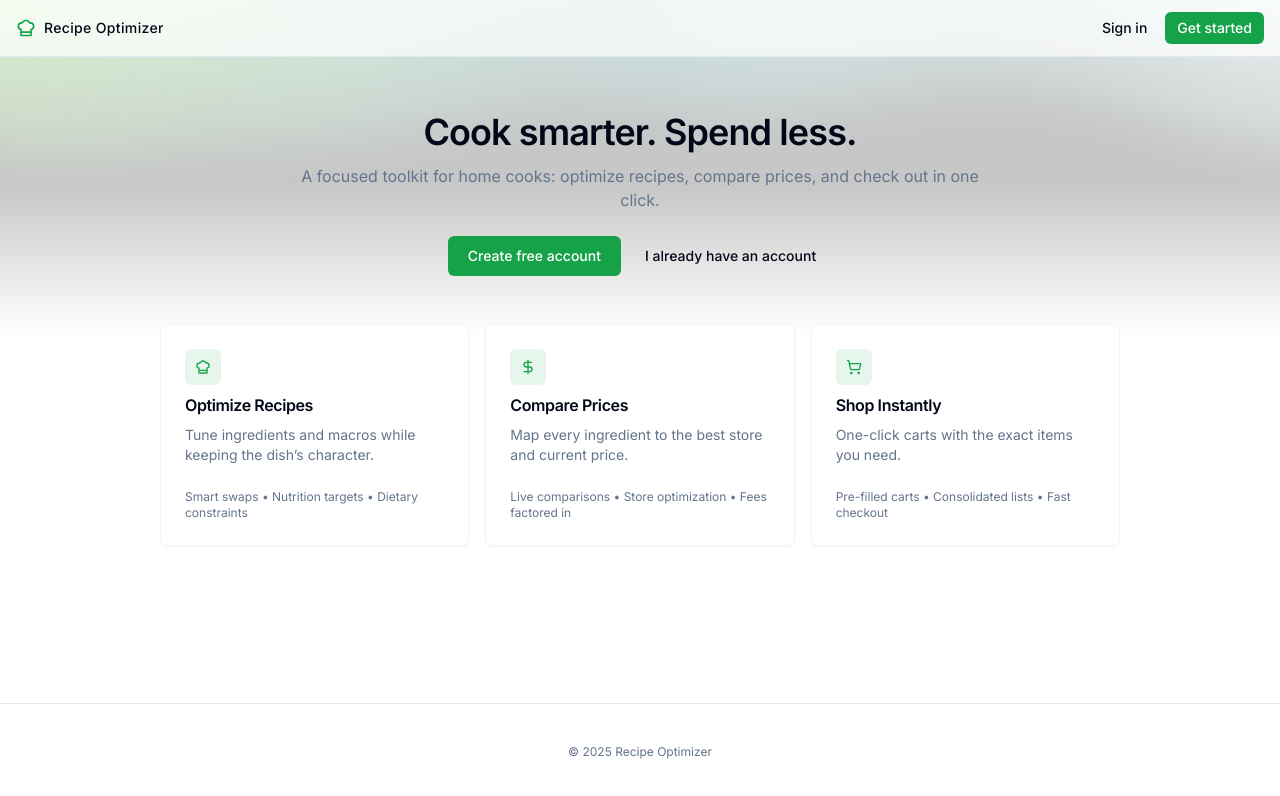
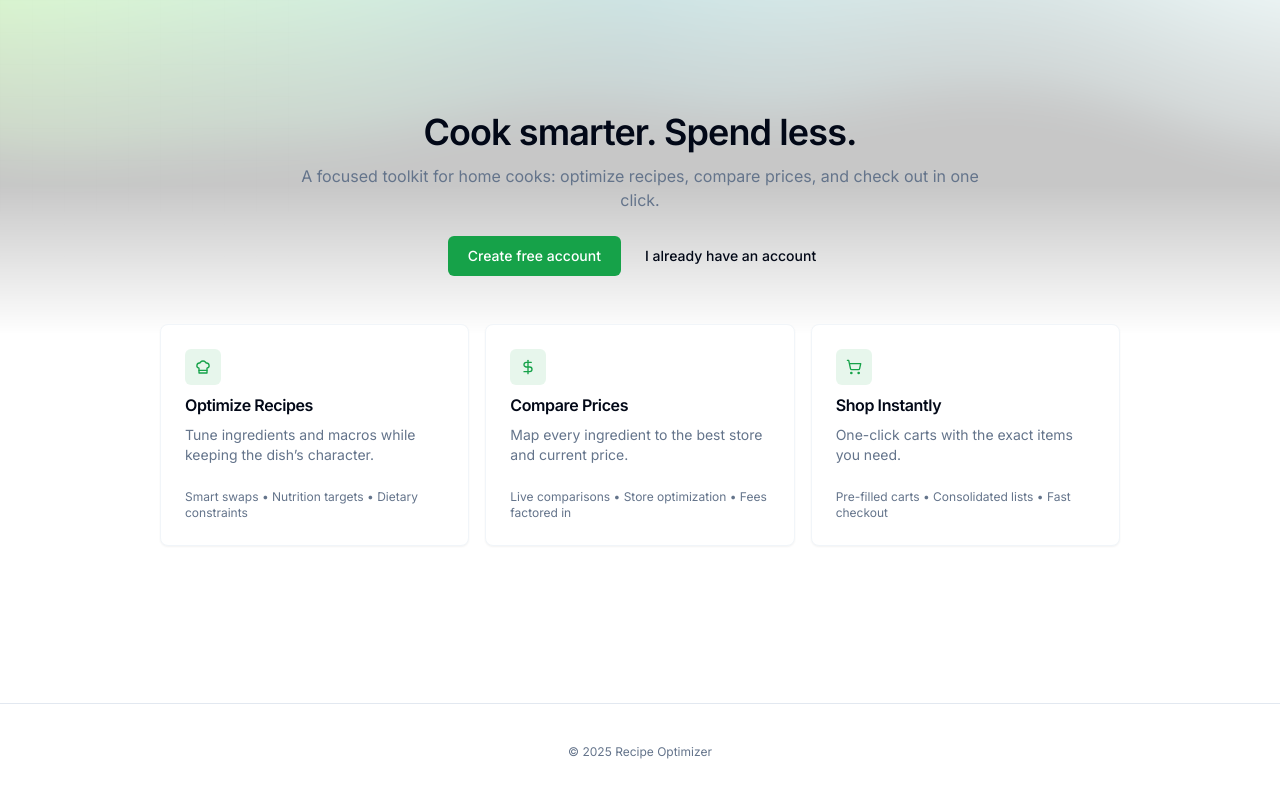
Before and after one commit to armaandave/CalCart, a Next.js app: page / in a window 1280 px wide. Shown: the top 796 px of the page. Built offline with nearby package versions, Linux system fonts and the light colour scheme.

Commit message:
removed navbar from home page

```diff
--- a/app/page.tsx
+++ b/app/page.tsx
@@ -24,23 +24,7 @@ export default function HomePage() {
         </defs>
         <rect width="100%" height="100%" fill="url(#grid)" />
       </svg>
-      {/* Minimal Header */}
-      <header className="fixed top-0 inset-x-0 z-10 border-b bg-white/70 backdrop-blur-md">
-        <div className="container mx-auto px-4 h-14 flex items-center justify-between">
-          <div className="flex items-center gap-2">
-            <ChefHat className="h-5 w-5 text-primary" />
-            <span className="text-sm font-medium tracking-wide">Recipe Optimizer</span>
-          </div>
-          <div className="flex items-center gap-1.5">
-            <Link href="/login">
-              <Button size="sm" variant="ghost" className="h-8 px-3">Sign in</Button>
-            </Link>
-            <Link href="/signup">
-              <Button size="sm" className="h-8 px-3">Get started</Button>
-            </Link>
-          </div>
-        </div>
-      </header>
+      {/* Header removed for minimal homepage */}
 
       <main className="flex-1 relative z-10">
         {/* Slim Hero */}
```
